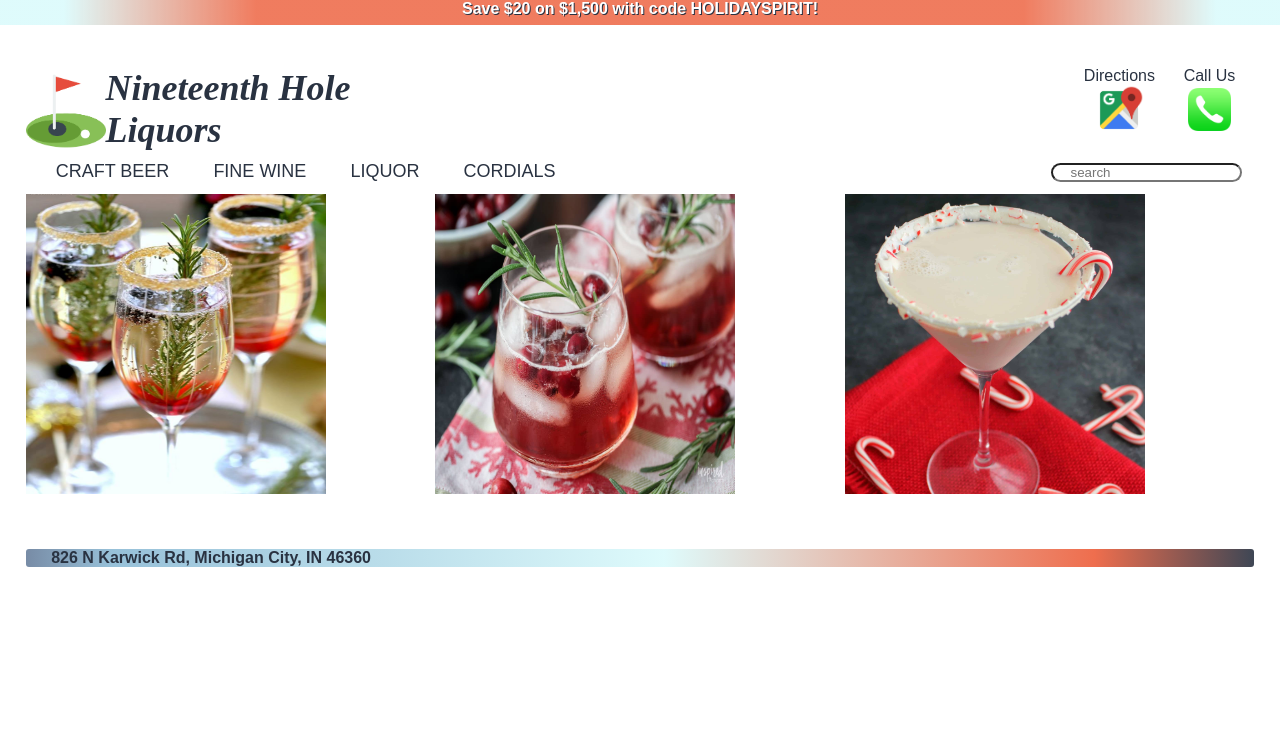
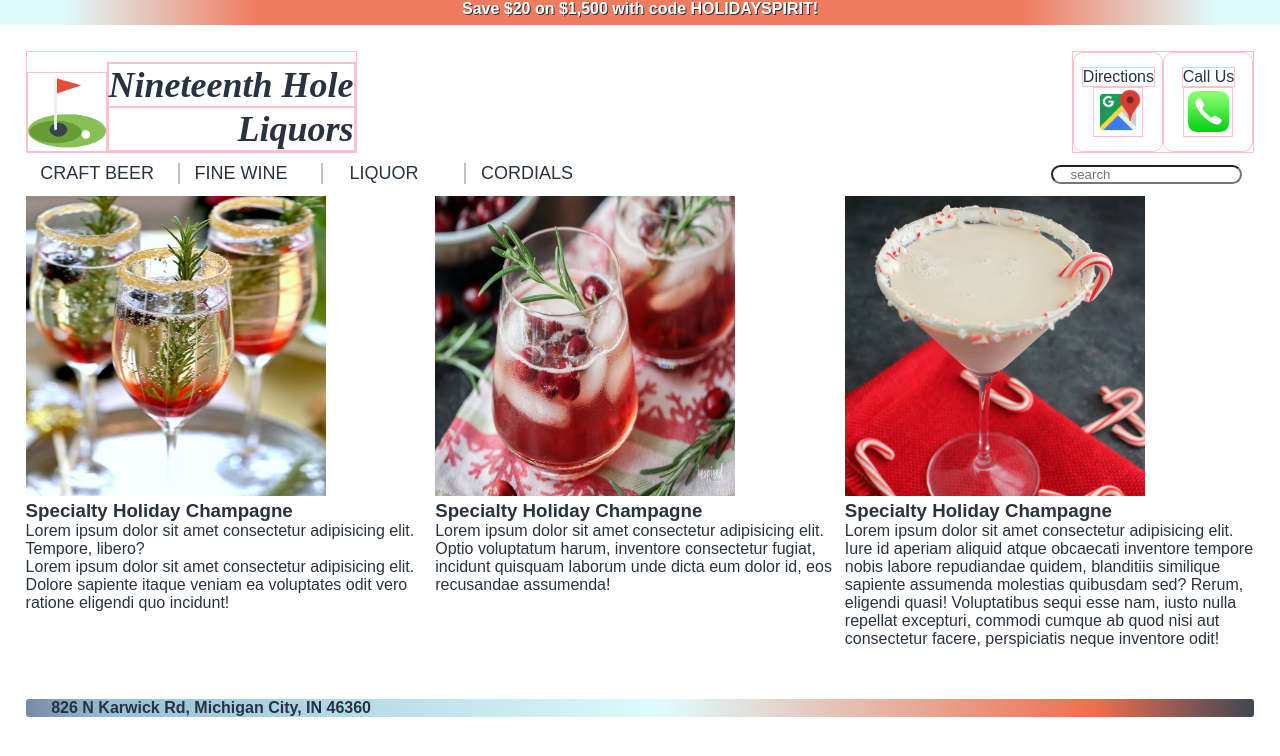
Before and after one commit to ryanream/19thhole, a React (Create React App) app: page / in a window 1280 px wide. Shown: the top 756 px of the page. Built offline with nearby package versions, Linux system fonts and the light colour scheme.

Commit message:
Styling adds

```diff
--- a/package.json
+++ b/package.json
@@ -8,6 +8,7 @@
     "@testing-library/user-event": "^12.2.2",
     "react": "^17.0.1",
     "react-dom": "^17.0.1",
+    "react-fade-in": "^1.1.1",
     "react-reveal": "^1.2.2",
     "react-scripts": "4.0.0",
     "web-vitals": "^0.2.4"
--- a/src/App.css
+++ b/src/App.css
@@ -1,15 +1,22 @@
 @media only screen and (max-width: 550px) {
-  #dropdowns * {
+  #menu-buttons * {
     font-size: 14px;
   }
   #banner-text {
     font-size: 12px;
   }
   #search-bar,
-  #logo,
+  #logo-img,
   #white-space-fill {
     /* visibility: hidden; */
     display: none;
+  }
+
+  #nav {
+    justify-content: center;
+  }
+  #logo-text {
+    text-align: center;
   }
 }
 
@@ -102,7 +109,7 @@ N.av Bar                   */
 */
 
 .nav * {
-  /* border: 1px solid pink; */
+  border: 1px solid pink;
 }
 
 .nav {
@@ -117,9 +124,8 @@ N.av Bar                   */
   flex-wrap: wrap;
   flex-direction: row;
   justify-content: space-between;
-  /* align-items: center; */
 }
-.left-container {
+.logo-container {
   /* border: 1px solid purple; */
 
   display: flex;
@@ -128,10 +134,9 @@ N.av Bar                   */
 }
 
 .logo-text {
-  /* border: 1px solid purple; */
-  /* display: flex; */
-  /* justify-content: center; */
-  /* text-align: left; */
+  /* border: 1px solid pink; */
+
+  text-align: right;
   white-space: nowrap;
   font-family: 'Faustina', serif;
   color: rgb(41, 50, 65);
@@ -214,7 +219,7 @@ M.ENU BAR - Product d.ropdowns, s.earch          */
 #search-bar:focus,
 #search-bar:hover {
   box-shadow: 3px 3px 10px rgb(61, 90, 128);
-  transform: scale(1.15, 1.01);
+  transform: scale(1.05, 1.01);
 }
 
 /* can this tag be removed at viewwidth < 500px? */
@@ -223,19 +228,12 @@ M.ENU BAR - Product d.ropdowns, s.earch          */
   flex: 1;
 }
 
-.dropdowns {
-  /* border: 1px solid blue; */
-  margin: 10px 0;
-  display: flex;
-  flex: 0 1 560px;
-  justify-content: space-evenly;
-}
-
-.dropdowns * {
+.menu-buttons * {
   /* flex: 1 1 135px; */
   white-space: nowrap;
   text-transform: uppercase;
   padding: 0 5px;
+  background-color: rgba(255, 255, 255, 0);
 
   margin-left: 2px;
   margin-right: 2px;
@@ -247,44 +245,60 @@ M.ENU BAR - Product d.ropdowns, s.earch          */
   outline: none;
   background-color: white;
   border-radius: 5px;
-
-  transition: 0.25s ease;
+}
+.menu-buttons {
+  /* border: 1px solid blue; */
+  margin: 10px 0;
+  display: flex;
+  flex: 0 1 560px;
+  justify-content: space-evenly;
 }
 
-#beer:hover,
-#beer:focus,
-#wine:hover,
-#wine:focus,
-#liquor:hover,
-#liquor:focus,
-#cordials:hover,
-#cordials:focus {
-  box-shadow: 2px 2px 6px rgb(61, 90, 128);
+.drop-button {
+  /* border: 1px solid pink; */
+  transition: 0.25s ease;
+  width: 125px;
+}
+
+#liquor,
+#wine,
+#cordials {
+  border-radius: 0;
+  border-left: 2px solid rgb(41, 50, 65, 0.3);
+}
+
+.drop-button:hover,
+.drop-button:focus {
+  text-shadow: 1px 1px 3px rgb(41, 50, 65);
   font-style: italic;
 }
-.drop-menu * {
-  background-color: rgba(255, 255, 255, 0);
-}
+
 .drop-item {
   text-decoration: none;
   transition: 0.25s ease;
 }
 
-.drop-item:hover {
+/* hover over  */
+.drop-menu div:hover {
   font-style: italic;
-  text-shadow: 2px 2px 5px black;
+  text-shadow: 1px 1px 3px rgb(41, 50, 65);
 }
+
 .drop-menu {
-  /* border: 1px solid pink; */
-  background-color: rgba(255, 255, 255, 0.7);
-  border-radius: 10px;
+  transition: 0.25s ease-in-out;
+
+  box-shadow: 3px 3px 4px 0px rgb(41, 50, 65);
+
+  /* border-bottom: 1px solid rgb(41, 50, 65); */
+
+  background-color: rgba(255, 255, 255, 1);
+  border-radius: 5px;
 
   padding: 15px 5px;
   position: absolute;
 
   display: flex;
   flex-direction: column;
-  transition: 0.25s ease-in-out;
 }
 /* END M.ENU BAR
 /////////////////////////////////////////*/
--- a/src/components/layout/Body.js
+++ b/src/components/layout/Body.js
@@ -3,32 +3,70 @@ import ombre from '../../assets/blackberry-ombre.jpg';
 import maple from '../../assets/Maple-Cranberry-Bourbon-Cocktail.jpg';
 import peppermint from '../../assets/Peppermint-Bark-Martini.jpg';
 
+//  src={maple} src={peppermint}
+
 const Body = () => {
   return (
-    <div className='body'>
-      <div>
+    // eventually we can make section components and cycle through an array of data.
+    <div className='body' id='body'>
+      <div className='body-section' id='body-section'>
         <img
+          className='section-image'
+          id='section-image'
           style={{ height: '300px', width: '300px' }}
           src={ombre}
           alt='...'
         />
+        <div>
+          <h3>Specialty Holiday Champagne</h3>
+          <p>
+            Lorem ipsum dolor sit amet consectetur adipisicing elit. Tempore,
+            libero?
+          </p>
+          <p>
+            Lorem ipsum dolor sit amet consectetur adipisicing elit. Dolore
+            sapiente itaque veniam ea voluptates odit vero ratione eligendi quo
+            incidunt!
+          </p>
+        </div>
       </div>
-      <div>
+      <div className='body-section' id='body-section'>
         <img
+          className='section-image'
+          id='section-image'
           style={{ height: '300px', width: '300px' }}
           src={maple}
           alt='...'
         />
+        <div>
+          <h3>Specialty Holiday Champagne</h3>
+          <p>
+            Lorem ipsum dolor sit amet consectetur adipisicing elit. Optio
+            voluptatum harum, inventore consectetur fugiat, incidunt quisquam
+            laborum unde dicta eum dolor id, eos recusandae assumenda!
+          </p>
+        </div>
       </div>
-      <div>
+      <div className='body-section' id='body-section'>
         <img
+          className='section-image'
+          id='section-image'
           style={{ height: '300px', width: '300px' }}
           src={peppermint}
           alt='...'
         />
+        <div>
+          <h3>Specialty Holiday Champagne</h3>
+          <p>
+            Lorem ipsum dolor sit amet consectetur adipisicing elit. Iure id
+            aperiam aliquid atque obcaecati inventore tempore nobis labore
+            repudiandae quidem, blanditiis similique sapiente assumenda
+            molestias quibusdam sed? Rerum, eligendi quasi! Voluptatibus sequi
+            esse nam, iusto nulla repellat excepturi, commodi cumque ab quod
+            nisi aut consectetur facere, perspiciatis neque inventore odit!{' '}
+          </p>
+        </div>
       </div>
-      {/* images */}
-      {/* images */}
     </div>
   );
 };
--- a/src/components/layout/Menu.js
+++ b/src/components/layout/Menu.js
@@ -1,4 +1,5 @@
 import React, { useState } from 'react';
+import FadeIn from 'react-fade-in';
 
 const Menu = () => {
   // const hideMenu = () => {
@@ -52,7 +53,7 @@ const Menu = () => {
       <div className='white-space-fill' id='white-space-fill' />{' '}
       {/* SPACE BAR */}
       {/* 4 - row of dropdown btns */}
-      <div className='dropdowns' id='dropdowns'>
+      <div className='menu-buttons' id='menu-buttons'>
         {/* 2 - beer btn, beer drop menu */}
         <div onMouseLeave={hideTheBeer} className='drop-container'>
           <button
@@ -66,7 +67,9 @@ const Menu = () => {
 
           {/* {currentMenu === 'beer' */}
           {beerdrop ? (
-            // 4 - beer menu items
+            // FADE THIS ENTIRE DIV?
+            <FadeIn delay={300}>
+              {/* 4 - beer menu items */}
               <div className='drop-menu'>
                 <div>
                   {/* prettier-ignore */}
@@ -85,6 +88,7 @@ const Menu = () => {
                   <a className='drop-item' href='http://zornbrewworks.com/' target='_blank' rel='noopener noreferrer' > {' '} Zorn{' '} </a>
                 </div>
               </div>
+            </FadeIn>
           ) : null}
         </div>
         {/* 2 - wine btn, wine drop menu  */}
@@ -105,12 +109,13 @@ const Menu = () => {
 
           {/* {currentMenu === 'wine' ? ( */}
           {winedrop ? (
-            // 4 - wine menu items
+            <FadeIn delay={300}>
+              {/* // 4 - wine menu items */}
               <div className='drop-menu'>
                 {' '}
                 <div>
                   {/* prettier-ignore */}
-                <a className='drop-item' href='https://burnembrewing.com/' target='_blank' rel='noopener noreferrer' > {' '} Wine{' '} </a>
+                  <a className='drop-item' href='https://burnembrewing.com/' target='_blank' rel='noopener noreferrer' > {' '} Fine Wines Here{' '} </a>
                 </div>
                 <div>
                   {/* prettier-ignore */}
@@ -125,6 +130,7 @@ const Menu = () => {
                   <a className='drop-item' href='http://zornbrewworks.com/' target='_blank' rel='noopener noreferrer' > {' '} I need ice!{' '} </a>
                 </div>
               </div>
+            </FadeIn>
           ) : null}
         </div>
 
@@ -147,6 +153,7 @@ const Menu = () => {
           {/* {currentMenu === 'liquor' ? ( */}
           {liquordrop ? (
             // 4 - liquor menu items
+            <FadeIn delay={300}>
               <div className='drop-menu'>
                 <div>
                   {/* prettier-ignore */}
@@ -162,9 +169,10 @@ const Menu = () => {
                 </div>
                 <div>
                   {/* prettier-ignore */}
-                <a className='drop-item' href='http://zornbrewworks.com/' target='_blank' rel='noopener noreferrer' > {' '} Tequila Mockingbird{' '} </a>
+                  <a className='drop-item' href='http://zornbrewworks.com/' target='_blank' rel='noopener noreferrer' > {' '} Tequila (Mockingbird){' '} </a>
                 </div>
               </div>
+            </FadeIn>
           ) : null}
         </div>
 
@@ -187,6 +195,7 @@ const Menu = () => {
           {/* {currentMenu === 'cordials' ? ( */}
           {cordialsdrop ? (
             // 4 - Cordials menu items
+            <FadeIn delay={300}>
               <div className='drop-menu'>
                 <div>
                   {/* prettier-ignore */}
@@ -205,6 +214,7 @@ const Menu = () => {
                   <a className='drop-item' href='http://zornbrewworks.com/' target='_blank' rel='noopener noreferrer' > {' '} Sugar For You{' '} </a>
                 </div>
               </div>
+            </FadeIn>
           ) : null}
         </div>
       </div>
--- a/src/components/layout/Nav.js
+++ b/src/components/layout/Nav.js
@@ -5,10 +5,11 @@ import Golf2 from '../../assets/golf2.png';
 
 const Nav = () => {
   return (
-    <div className='nav'>
-      <div className='left-container'>
+    // 2 - Contains logo and connect boxes
+    <div className='nav' id='nav'>
+      <div className='logo-container'>
         <img
-          id='logo'
+          id='logo-img'
           src={Golf2}
           style={{
             height: '80px',
@@ -16,8 +17,12 @@ const Nav = () => {
           }}
         />
         <div className='left-center-container'>
-          <p className='logo-text'>Nineteenth Hole</p>
-          <p className='logo-text'>Liquors</p>
+          <p className='logo-text' id='logo-text'>
+            Nineteenth Hole
+          </p>
+          <p className='logo-text' id='logo-text'>
+            Liquors
+          </p>
         </div>
       </div>
 
```
Also changed, not shown: 1 other file (tests, documents, lock files or other folders). Lines whose indentation alone changed are shown as unchanged.
